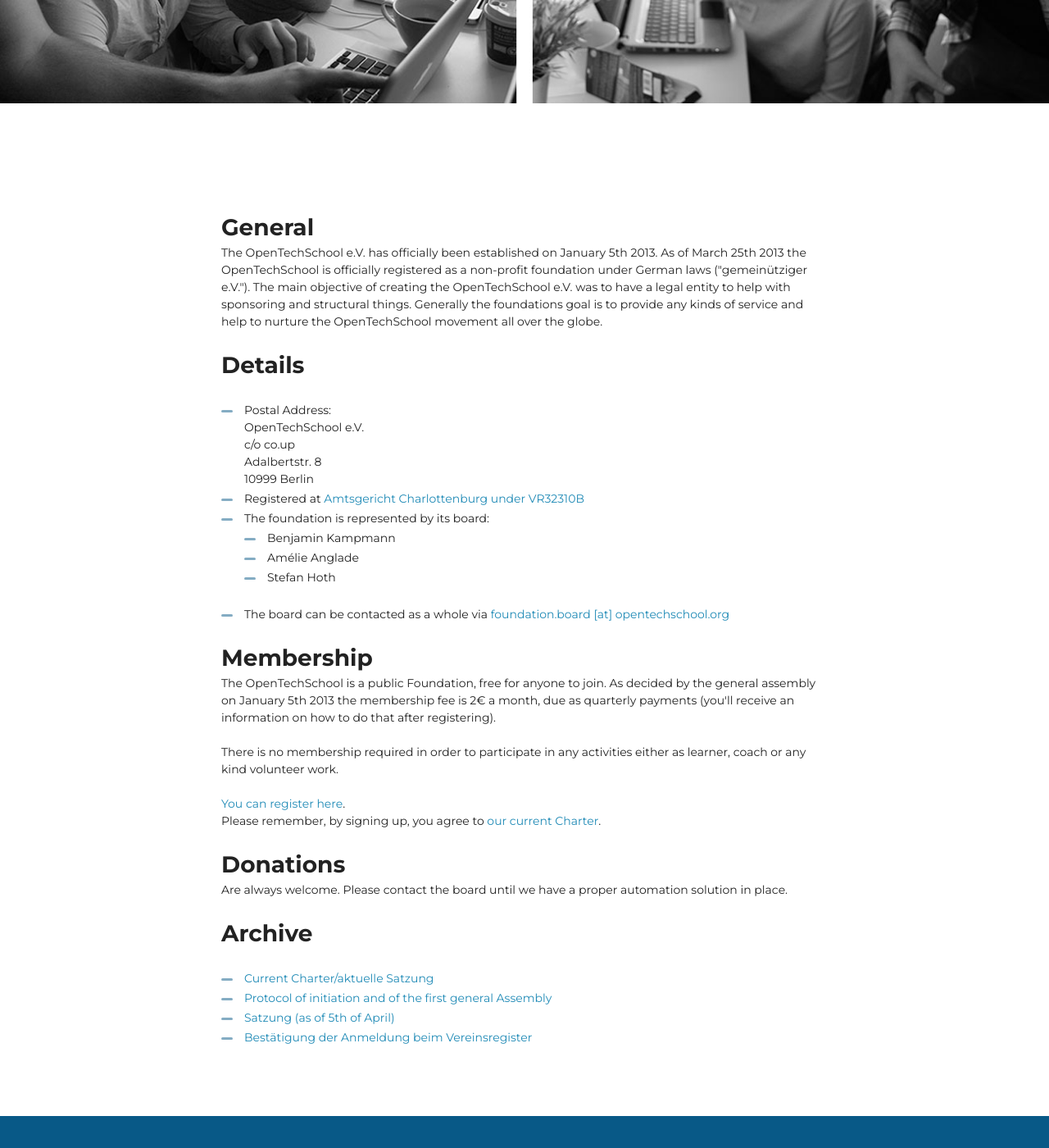
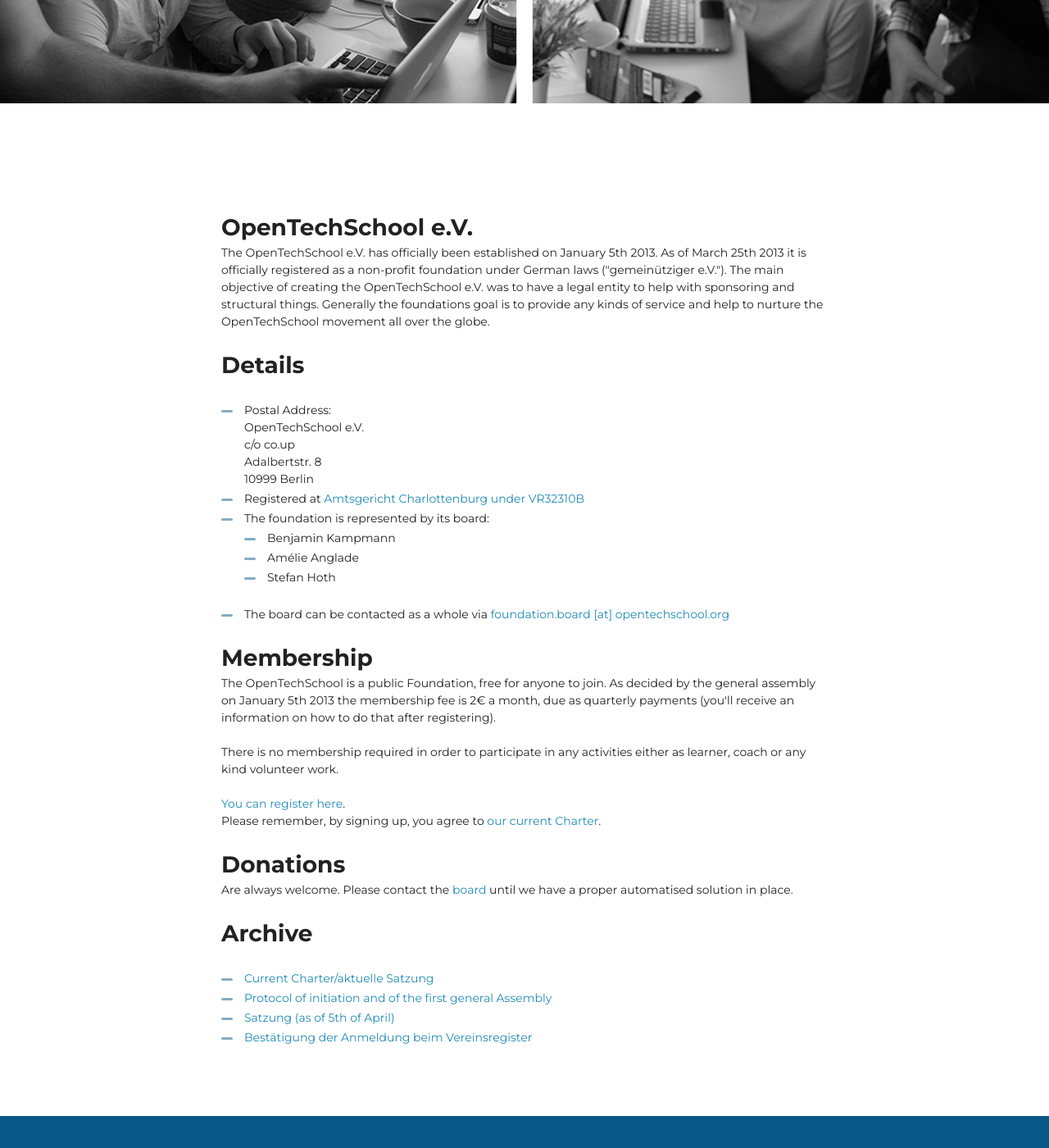
Before and after one commit to OpenTechSchool/www.opentechschool.org, a Jekyll site: the page built from foundation/index.html, in a window 1280 px wide and 1400 px high, scrolled down 643 px. Shown: the whole window at 82% size. Built offline with Jekyll 4.4.1, drawn with Linux system fonts in a browser that asks for light colours; nearby versions of some CDN libraries.

Commit message:
minor fixes

```diff
--- a/foundation/index.html
+++ b/foundation/index.html
@@ -7,8 +7,8 @@
   <div class="container container_narrow">
 
 
-    <h2>General</h2>
-    <p>The OpenTechSchool e.V. has officially been established on January 5th 2013. As of March 25th 2013 the OpenTechSchool is officially registered as a non-profit foundation under German laws ("gemeinütziger e.V."). The main objective of creating the OpenTechSchool e.V. was to have a legal entity to help with sponsoring and structural things. Generally the foundations goal is to provide any kinds of service and help to nurture the OpenTechSchool movement all over the globe.</p>
+    <h2>OpenTechSchool e.V.</h2>
+    <p>The OpenTechSchool e.V. has officially been established on January 5th 2013. As of March 25th 2013 it is officially registered as a non-profit foundation under German laws ("gemeinütziger e.V."). The main objective of creating the OpenTechSchool e.V. was to have a legal entity to help with sponsoring and structural things. Generally the foundations goal is to provide any kinds of service and help to nurture the OpenTechSchool movement all over the globe.</p>
 
 
     <h2>Details</h2>
@@ -43,7 +43,7 @@
     Please remember, by signing up, you agree to <a href="archive/Vereinsgruendungsprotokoll.pdf">our current Charter</a>.</p>
 
     <h2>Donations</h2>
-    <p>Are always welcome. Please contact the board until we have a proper automation solution in place.</p>
+    <p>Are always welcome. Please contact the <a href="mailto:foundation.board [at] opentechschool dot org">board</a> until we have a proper automatised solution in place.</p>
 
     <h2>Archive</h2>
     <p>
```
